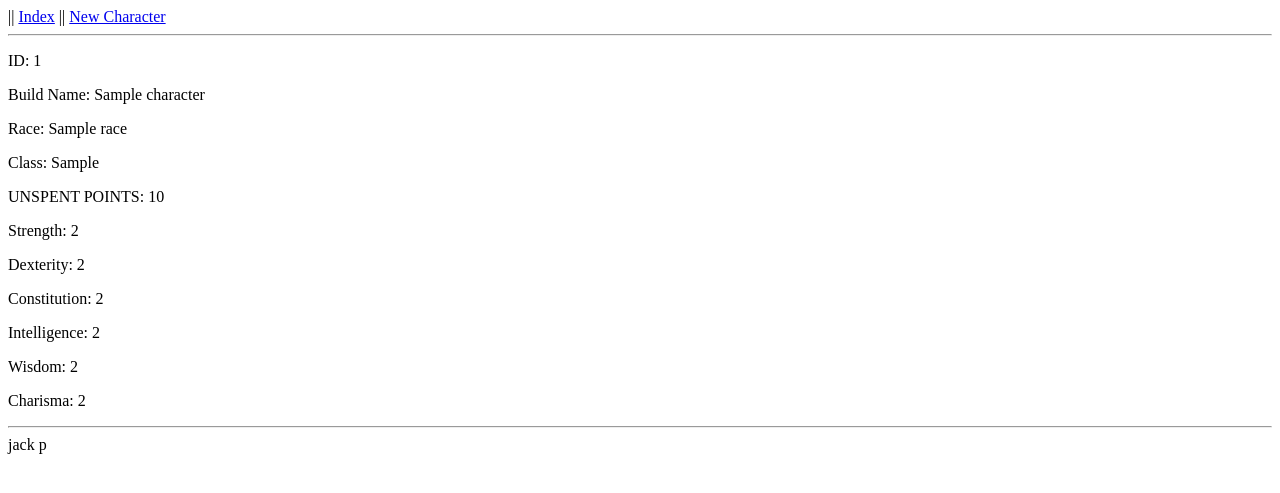
After one commit to JackPound/CharacterGenerator, a Django app: template charactergenerator/templates/abilities.html in a window 1280 px wide. The commit adds this page. Shown: the top 493 px of the page. Run offline with Django 3.2, Linux system fonts and the light colour scheme; the template is opened without the code that fills it: values that come from a table or form of the project are taken from there, others are empty; tables that the repository leaves empty hold one stand-in row (values such as "Sample post").

Commit message:
class relationships

```diff
--- a/charactergenerator/admin.py
+++ b/charactergenerator/admin.py
@@ -1,5 +1,6 @@
 from django.contrib import admin
-from .models import Character
+from .models import Character, Race
 # Register your models here.
 
 admin.site.register(Character)
+admin.site.register(Race)
--- a/charactergenerator/models.py
+++ b/charactergenerator/models.py
@@ -1,14 +1,26 @@
 from django.db import models
 
 # Create your models here.
+class Race(models.Model):
+	name = models.CharField(max_length=30, default='')
+	strength_bonus = models.IntegerField(default=0)
+	dexterity_bonus = models.IntegerField(default=0)
+	constitution_bonus = models.IntegerField(default=0)
+	intelligence_bonus = models.IntegerField(default=0)
+	charisma_bonus = models.IntegerField(default=0)
+	wisdom_bonus = models.IntegerField(default=0)
+
+	def __str__(self):
+		return self.name
+
 class Character(models.Model):
 	name = models.CharField(max_length=30, default='')
-	race = models.CharField(max_length=30, default='')
+	race = models.ForeignKey(Race, on_delete=models.CASCADE)
 	characterclass = models.CharField(max_length=30, default='')
 	ability_points = models.IntegerField(default=25)
 	strength = models.IntegerField(default=10)
 	dexterity = models.IntegerField(default=10)
-	constitution = models.IntegerField(default=10)
+	constitution = models.IntegerField(default= 10)
 	intelligence = models.IntegerField(default=10)
 	wisdom = models.IntegerField(default=10)
 	charisma = models.IntegerField(default=10)
--- /dev/null
+++ b/charactergenerator/templates/abilities.html
@@ -0,0 +1,19 @@
+{% extends 'base.html' %}
+{% block content %}
+
+	{% for character in characters %}
+	<p>ID: {{character.id}}</p>
+	<p>Build Name: {{character.name}}</p>
+	<p>Race: {{character.race}}</p>
+	<p>Class: {{character.characterclass}}</p>
+	<p>UNSPENT POINTS: {{character.ability_points}}</p>
+	<p>Strength: {{character.strength|add:character.race.strength_bonus}}</p>
+	<p>Dexterity: {{character.dexterity|add:character.race.dexterity_bonus}}</p>
+	<p>Constitution: {{character.constitution|add:character.race.constitution_bonus}}</p>
+	<p>Intelligence: {{character.intelligence|add:character.race.intelligence_bonus}}</p>
+	<p>Wisdom: {{character.wisdom|add:character.race.wisdom_bonus}}</p>
+	<p>Charisma: {{character.charisma|add:character.race.charisma_bonus}}</p>
+	{% endfor %}
+	<hr />
+
+{% endblock %}
--- /dev/null
+++ b/charactergenerator/templates/base.html
@@ -0,0 +1,21 @@
+{% load staticfiles %}
+<!DOCTYPE html>
+<html>
+<head>
+	<title>Kingmaker Character Creator</title>
+ 	<link rel="stylesheet" type="text/css" href="{% static 'style.css' %}">
+</head>
+<body>
+	<nav class="navbar">
+		|| <a href="{% url 'index' %}">Index</a>
+		|| <a href="{% url 'newcharacter' %}">New Character</a>
+	</nav>
+	<hr />
+	{% block content %}
+	{% endblock %}
+
+	<footer class="footer">jack p</footer>
+	<script src="https://code.jquery.com/jquery-3.3.1.min.js"></script>
+	<script src="{% static 'app.js' %}"></script>
+</body>
+</html>
--- a/charactergenerator/views.py
+++ b/charactergenerator/views.py
@@ -11,9 +11,9 @@ def index(request):
 def newcharacter(request):
 	if request.method == 'POST':
 		n = request.POST['name']
-		r = request.POST['race']
+		r = int(request.POST['race'])
 		c = request.POST['characterclass']
-		new_character = Character.objects.create(name= n, race = r, characterclass = c)
+		new_character = Character.objects.create(name= n, race_id = r, characterclass = c)
 		return HttpResponseRedirect('/characters')
 	else:
 		form = NewCharacterForm
```
Also changed, not shown: charactergenerator/templates/index.html (+4 -12 lines), charactergenerator/templates/newcharacter.html (+34 -14 lines), reporter.py (added, +20 -0 lines), charactergenerator/migrations/0005_auto_20190109_1820.py (added), charactergenerator/migrations/0006_race_constitution_bonus.py (added), charactergenerator/migrations/0007_remove_character_constitution.py (added), charactergenerator/migrations/0008_character_constitution.py (added), charactergenerator/migrations/0009_auto_20190109_2039.py (added), charactergenerator/static/style.css (added).
